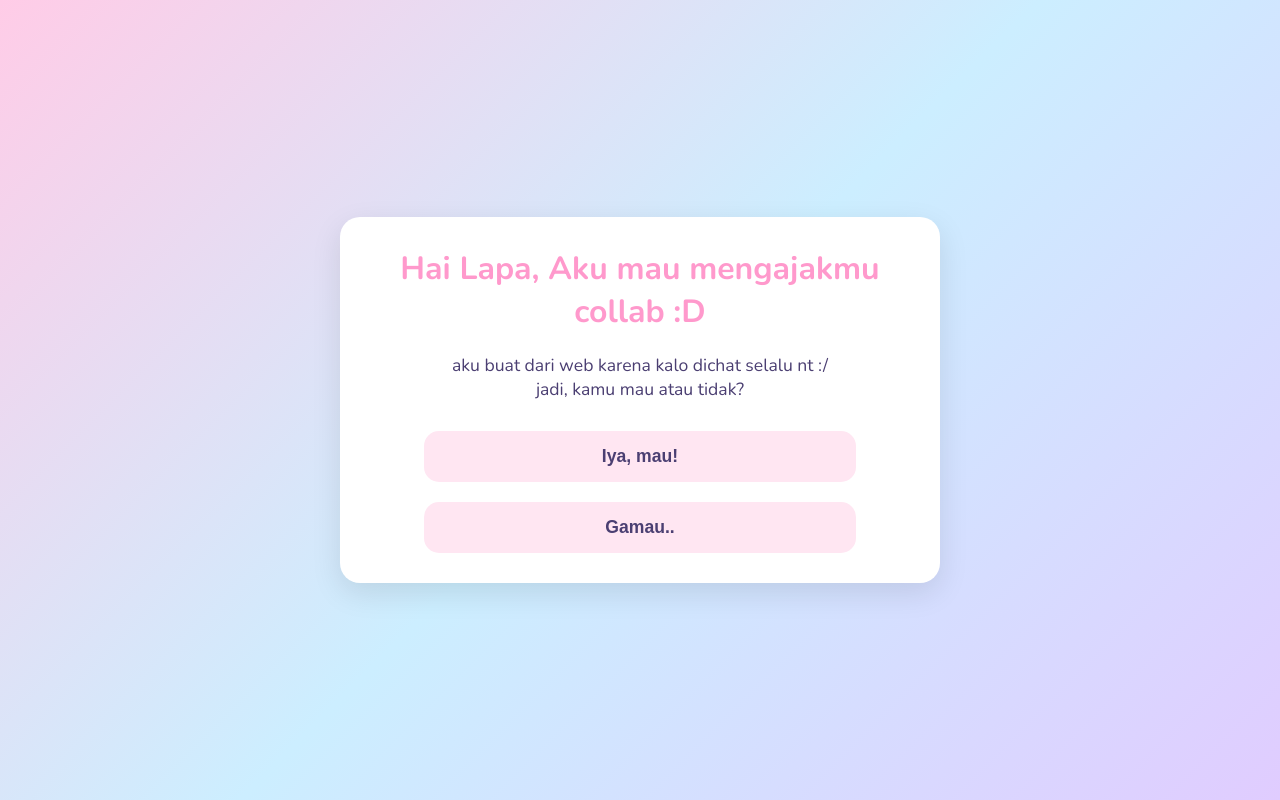
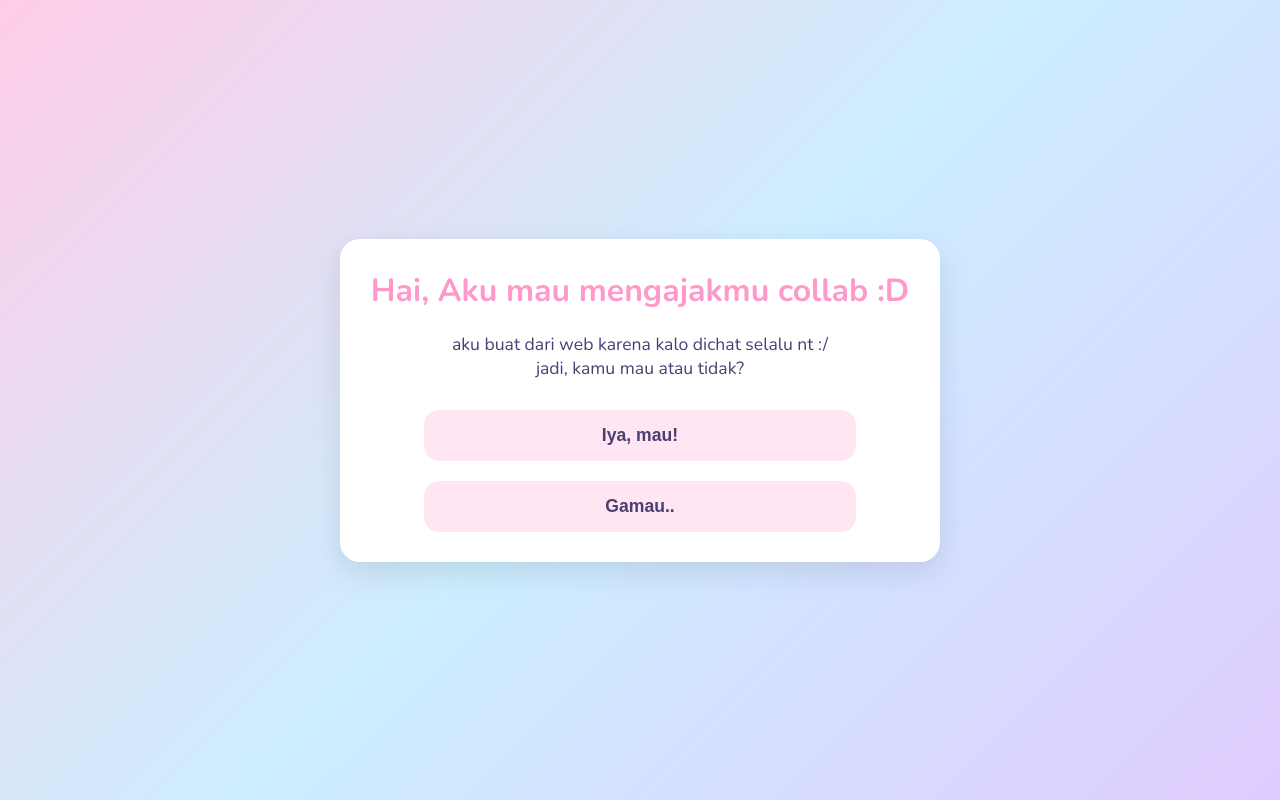
Before and after one commit to varchiere/collab, a plain HTML site: page index.html in a window 1280 px wide. Drawn offline with nearby package versions, Linux system fonts and the light colour scheme.

Commit message:
Update index.html

```diff
--- a/index.html
+++ b/index.html
@@ -165,7 +165,7 @@
 </head>
 <body>
   <div class="card" id="firstPage">
-    <h1>Hai Lapa, Aku mau mengajakmu collab :D</h1>
+    <h1>Hai, Aku mau mengajakmu collab :D</h1>
     <p>aku buat dari web karena kalo dichat selalu nt :/ <br>jadi, kamu mau atau tidak?</p>
     <div class="btn-group">
       <button class="collab-btn" onclick="nextPage(true)">Iya, mau!</button>
```
